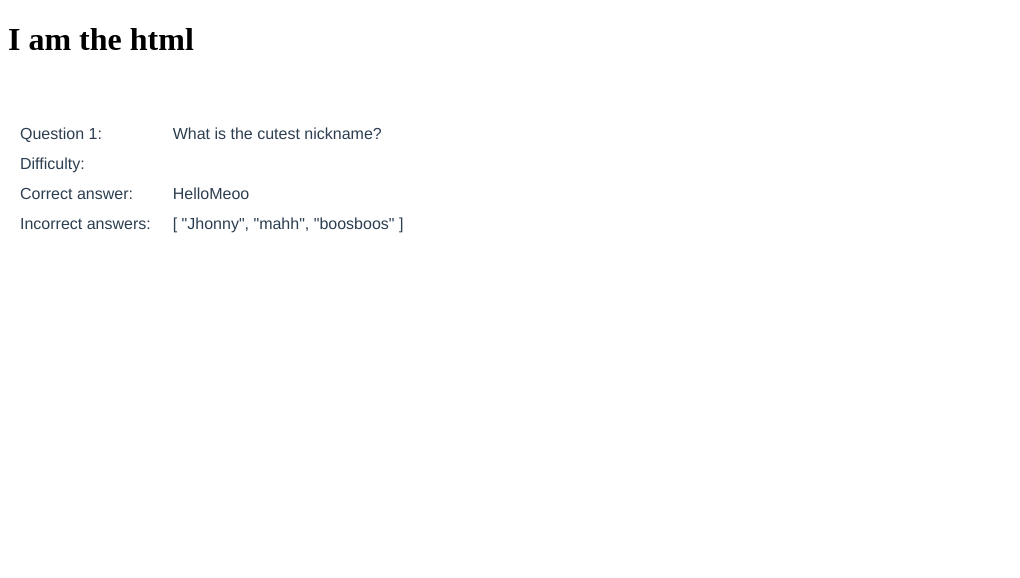
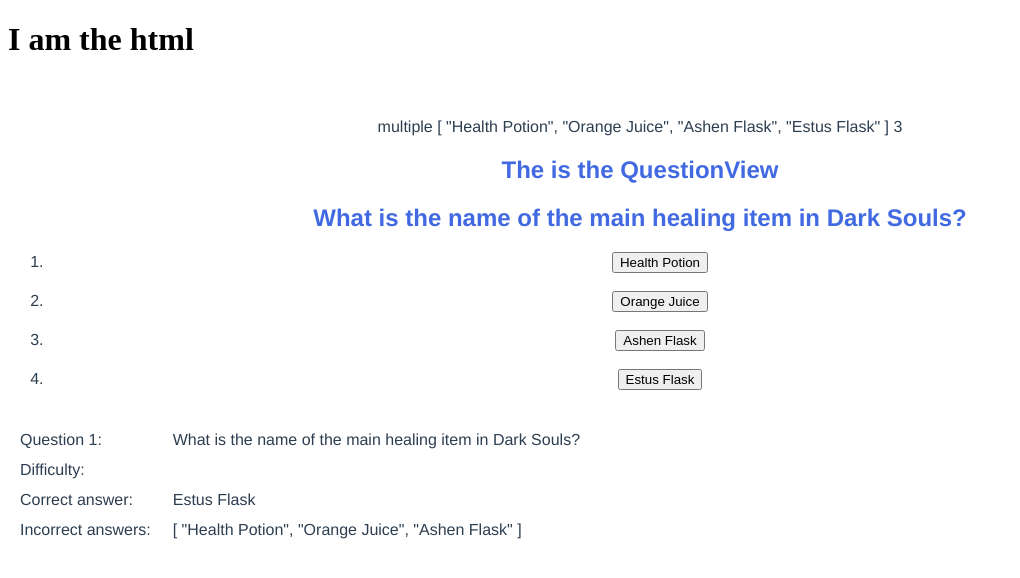
Before and after one commit to Tranquillo1811/TriviaGameApp, a Vue app: page /question in a window 1280 px wide. Both pictures are taken after a click on the button "Start quiz". Shown: the top 578 px of the page, without its empty margins (0-1020 px from the left). Built offline with nearby package versions, Linux system fonts and the light colour scheme.

Commit message:
PR: Shuffled multiplechoice answers and put them on buttons

```diff
--- a/src/App.vue
+++ b/src/App.vue
@@ -4,20 +4,18 @@
 import StartView from "./components/StartView.vue"
 import QuestionView from "./components/QuestionView.vue"
 import ResultView from "./components/ResultView.vue"
+
 import {reactive,onBeforeMount, ref, computed}from 'vue'
 
 
 const isVisibleStart = ref(true)
 const isVisible2 = ref(false)
 
-const QuestionType = ref('')
-const Multiple = ref('')
+
 
 const onToggleVisibilityStart = () => {
   console.log("ToggleStartVisibility: " + isVisibleStart)
   isVisibleStart.value = !isVisibleStart
-  Multiple.value = false
-  console.log("from parent "+QuestionType)
 }
 
 </script>
@@ -27,8 +25,7 @@
   <div id="app">
 
     <StartView v-if="isVisibleStart" @toggle-visibilityStart="onToggleVisibilityStart()" />
-    <QuestionView v-if="!isVisibleStart && Multiple==true" QuestionType='MultipleChoice' />
-    <QuestionView v-if="!isVisibleStart && Multiple==false" QuestionType='TrueOrFalse' />
+    <QuestionView v-if="!isVisibleStart" />
     <ResultView v-if="isVisible2"/>
 
   </div>
--- a/src/components/QuestionItem.vue
+++ b/src/components/QuestionItem.vue
@@ -1,4 +1,6 @@
 <script setup>
+import { compile } from "vue"
+
 
   const props = defineProps({
     id: {
@@ -43,11 +45,21 @@
     }
     })
 
+//////////////////////Shuffle answers and display on buttons
+let AnswerIndex = Math.ceil(Math.random()*4)
+const Answers = []
+for (let i=0; i<props.incorrect_answers.length; i++){
+    Answers.push(props.incorrect_answers[i])
+}
+Answers.splice(AnswerIndex, 0, props.correct_answer);
 
 </script>
 
 <template>
-  <div v-if="QuestionType=='MultipleChoice'">
+  {{props.type}}
+  {{Answers}}
+  {{AnswerIndex}}
+  <div v-if="props.type=='multiple'">
     <h2>The is the QuestionView</h2>
     <h2>{{question}}</h2>
     <ol>
@@ -57,7 +69,7 @@
     </ol>
   </div>
 
-  <div v-if="QuestionType=='TrueOrFalse'">
+  <div v-if="props.type=='boolean'">
     <h2>The is the QuestionView</h2>
     <h2>{{question}}</h2>
          <button type="button">True</button><br><br>
--- a/src/components/QuestionView.vue
+++ b/src/components/QuestionView.vue
@@ -3,9 +3,7 @@
 import App from '../App.vue'
 import QuestionItemVue from './QuestionItem.vue';
 
-const incorrectAnswers = reactive(["Jhonny","mahh","boosboos"])
-const correctAnswer = "HelloMeoo"
-const question = "What is the cutest nickname?"
+const question = {"category":"Entertainment: Video Games","type":"multiple","difficulty":"easy","question":"What is the name of the main healing item in Dark Souls?","correct_answer":"Estus Flask","incorrect_answers":["Health Potion","Orange Juice","Ashen Flask"]}
 
 
 const props = defineProps({
@@ -18,7 +16,7 @@
 
 <template>
 
-  <QuestionItemVue id="1" :question="question" :incorrect_answers="incorrectAnswers" :correct_answer="correctAnswer" show_correct_answer="false"></QuestionItemVue>
+  <QuestionItemVue id="1" :type="question.type" :category="question.category" :question="question.question" :incorrect_answers="question.incorrect_answers" :correct_answer="question.correct_answer" show_correct_answer="false"></QuestionItemVue>
 
 
 </template>
```
